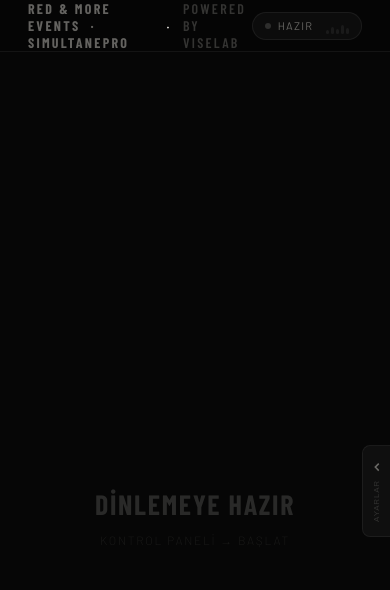
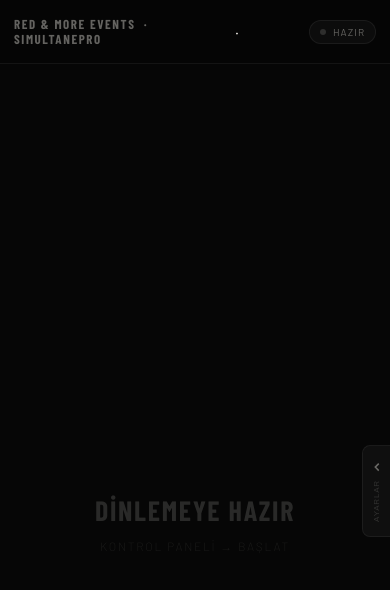
Before and after one commit to poguz91/SimultanePro, a FastAPI app: page / in a window 390 px wide. Shown: the top 590 px of the page. Run offline with FastAPI, Linux system fonts and the light colour scheme; some web fonts are replaced.

Commit message:
mobile responsive fix

```diff
--- a/templates/panel.html
+++ b/templates/panel.html
@@ -147,6 +147,100 @@
   .lg.ok { color:rgba(61,220,132,0.6); }
   .lg.tr { color:rgba(200,169,106,0.6); }
   .lg.er { color:rgba(244,112,112,0.6); }
+
+/* ================================
+   MOBILE RESPONSIVE FIX
+   ================================ */
+@media (max-width: 700px) {
+  :root {
+    --panel-w: min(88vw, 360px);
+    --font-size: 56px;
+  }
+
+  #topbar {
+    height: 64px;
+    padding: 0 14px;
+    gap: 10px;
+  }
+
+  #tb-left {
+    min-width: 0;
+    flex: 1;
+    flex-wrap: wrap;
+    gap: 4px 8px;
+    line-height: 1.1;
+  }
+
+  #tb-text,
+  #tb-powered {
+    font-size: 13px;
+    letter-spacing: 0.12em;
+    white-space: normal;
+  }
+
+  #tb-right {
+    flex-shrink: 0;
+  }
+
+  #status-pill {
+    padding: 5px 10px;
+    max-width: 150px;
+  }
+
+  #status-label {
+    font-size: 10px;
+  }
+
+  #vol-bars {
+    display: none;
+  }
+
+  #scroll-area {
+    padding: 72px 8vw 120px;
+  }
+
+  .tr-turkish {
+    font-size: clamp(44px, 14vw, 64px) !important;
+    line-height: 1.05;
+    word-break: normal;
+    overflow-wrap: break-word;
+  }
+
+  .tr-english {
+    font-size: 14px;
+  }
+
+  #partial-area {
+    left: 8vw;
+    right: 8vw;
+  }
+
+  #stage.shifted {
+    padding-right: 0;
+  }
+
+  #stage.shifted #partial-area {
+    right: 8vw;
+  }
+}
+
+@media (max-width: 430px) {
+  #tb-text {
+    max-width: 210px;
+  }
+
+  #tb-powered {
+    display: none;
+  }
+
+  #status-pill {
+    max-width: 130px;
+  }
+
+  .tr-turkish {
+    font-size: clamp(42px, 15vw, 58px) !important;
+  }
+}
 </style>
 </head>
 <body>
```
